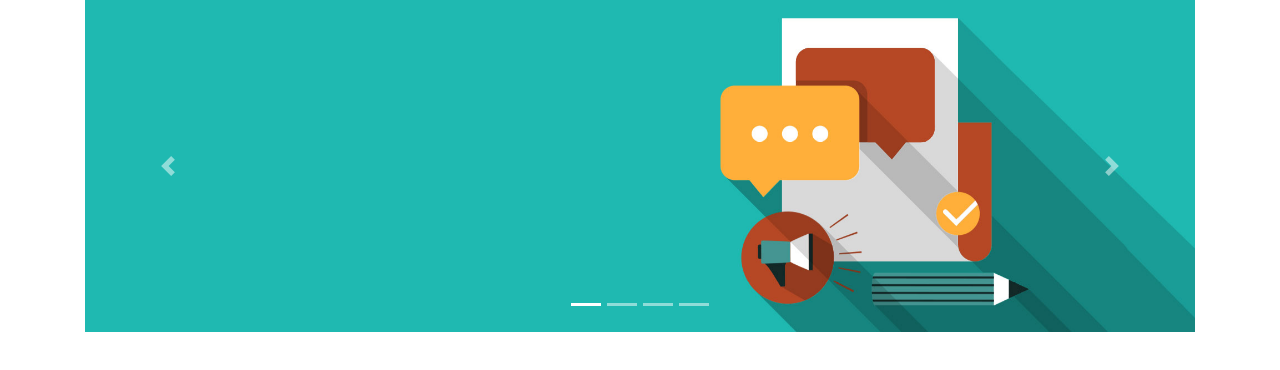
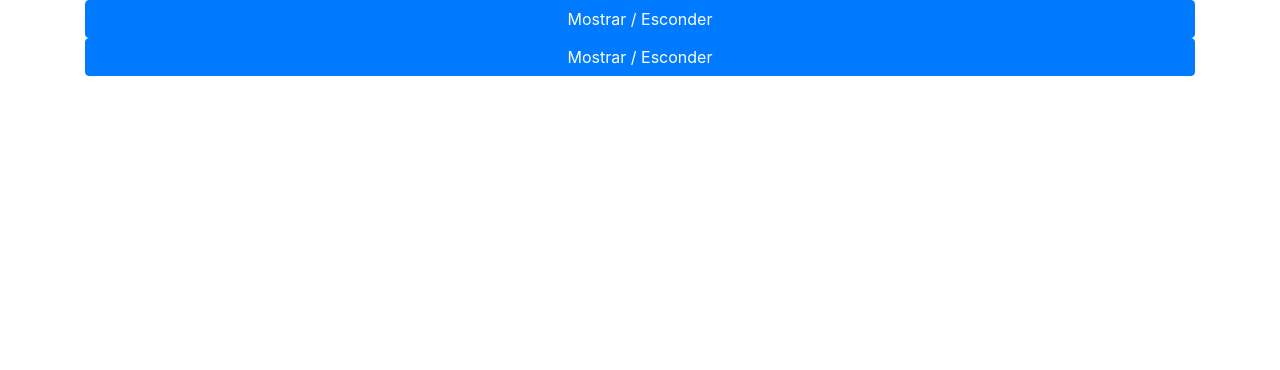
Before and after one commit to gustavoalvesdev/bootstrap-4-b7web, a plain HTML site: page index.html in a window 1280 px wide. Drawn offline with Linux system fonts and the light colour scheme.

Commit message:
Collapse

```diff
--- a/index.html
+++ b/index.html
@@ -7,48 +7,34 @@
     <meta name="viewport" content="width=device-width, initial-scale=1.0, shrink-to-fit=no">
     <title>Bootstrap 4</title>
     <link rel="stylesheet" href="css/bootstrap.min.css">
+    <style>
+        #area,
+        #area2 {
+            border: 1px solid #000;
+            padding: 20px;
+            background-color: #eee;
+        }
+    </style>
 </head>
 
 <body>
 
     <div class="container">
 
-        <div id="slideshowExemplo" class="slide carousel">
+        <button class="btn btn-primary btn-block" data-toggle="collapse" data-target="#area">
+            Mostrar / Esconder
+        </button>
 
-            <ol class="carousel-indicators">
-                <li data-target="#slideshowExemplo" data-slide-to="0" class="active"></li>
-                <li data-target="#slideshowExemplo" data-slide-to="1"></li>
-                <li data-target="#slideshowExemplo" data-slide-to="2"></li>
-                <li data-target="#slideshowExemplo" data-slide-to="3"></li>
-            </ol>
+        <div class="collapse" id="area">
+            O texto escondido que vai aparecer.
+        </div>
 
-            <div class="carousel-inner">
+        <button class="btn btn-primary btn-block" data-toggle="collapse" data-target="#area2">
+            Mostrar / Esconder
+        </button>
 
-                <div class="carousel-item active">
-                    <img class="w-100" src="banners/banner1.jpg" alt="banner">
-                </div>
-
-                <div class="carousel-item">
-                    <img class="w-100" src="banners/banner2.jpg" alt="banner">
-                </div>
-
-                <div class="carousel-item">
-                    <img class="w-100" src="banners/banner3.jpg" alt="banner">
-                </div>
-
-                <div class="carousel-item">
-                    <img class="w-100" src="banners/banner4.jpg" alt="banner">
-                </div>
-
-            </div>
-
-            <a class="carousel-control-prev" href="#slideshowExemplo" data-slide="prev">
-                <span class="carousel-control-prev-icon"></span>
-            </a>
-
-            <a class="carousel-control-next" href="#slideshowExemplo" data-slide="next">
-                <span class="carousel-control-next-icon"></span>
-            </a>
+        <div class="collapse" id="area2">
+            O texto escondido que vai aparecer.
         </div>
 
     </div>
```
